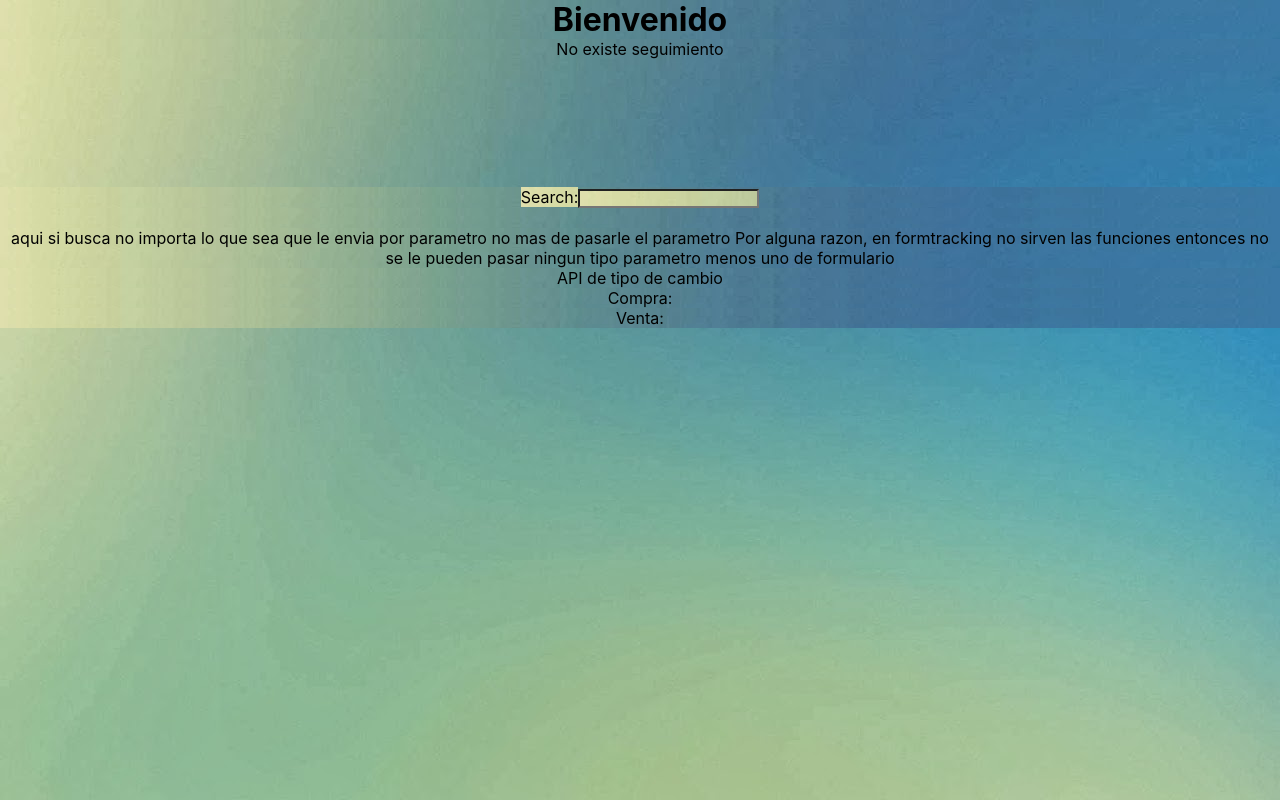
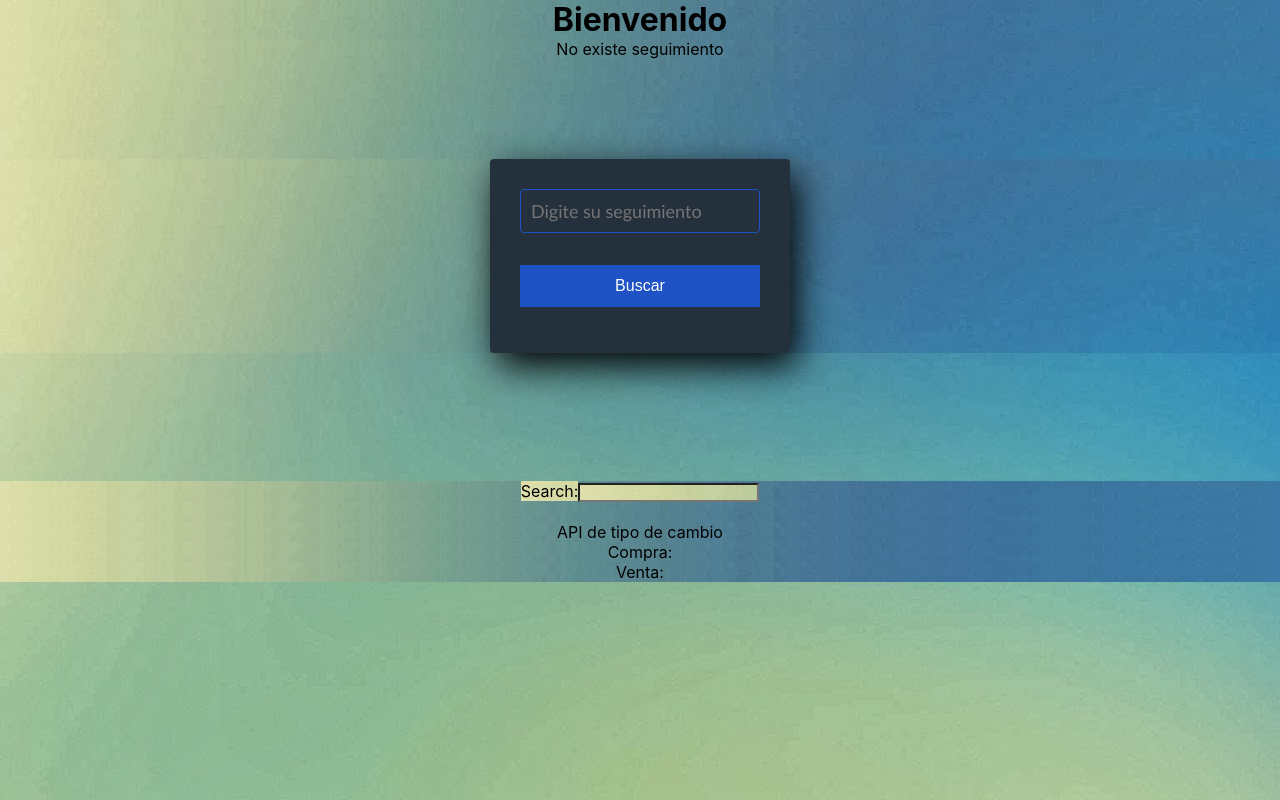
Before and after one commit to nosoyjaviero/trackingpage, a React (Create React App) app: page / in a window 1280 px wide. Built offline with nearby package versions, Linux system fonts and the light colour scheme; no server answers.

Commit message:
final 1.1

```diff
--- a/src/App.js
+++ b/src/App.js
@@ -78,8 +78,8 @@ function API() {
 
 //esqueleto de la pagina. Aqui se une los componentes y apis y funciones
 function App() {
-const [Estado,setEstado]=useState([]);
-var id="";
+  const [Estado, setEstado] = useState([]);
+  var id = "";
   const [allData, setAllData] = useState([]);
   const [filteredData, setFilteredData] = useState(allData);
 
@@ -97,23 +97,14 @@ var id="";
 
     filteredData.find(function (array, index) {
       if (array.id == value) {
-        id=array.id;
+        id = array.id;
         setEstado(array.Estado);
-
-        console.log(array.id);
-        console.log(value);
-        console.log(array.id == value);
-        console.log(id);
-
-
       } else {
 
       }
     });
 
   }
-
-
   useEffect(() => {
     axios('http://localhost/react/')
       .then(response => {
@@ -124,6 +115,8 @@ var id="";
         console.log('Error getting fake data: ' + error);
       })
   }, []);
+
+
 
   return (
 
@@ -137,7 +130,7 @@ var id="";
 
         {Seguimiento(a)}
 
-
+        <NameForm />
 
         <div style={{ margin: '0 auto', marginTop: '10%' }}>
           <label>Search:</label>
@@ -148,13 +141,6 @@ var id="";
         </div>
 
 
-        <div>
-          aqui si busca no importa lo que sea que le envia por parametro
-          no mas de pasarle el parametro
-          Por alguna razon, en formtracking no sirven las funciones
-          entonces no se le pueden pasar ningun tipo  parametro
-          menos uno de formulario
-        </div>
 
       </body>
 
--- a/src/NameForm.js
+++ b/src/NameForm.js
@@ -7,6 +7,8 @@ import axios from 'axios';
 
 
 function Seguimiento() {
+
+  const [Info,SetInfo] = useState([]);
 
   var baseUrl = "http://localhost/react/";
 
@@ -57,6 +59,7 @@ class NameForm extends React.Component {
   }
 
   onChange = e =>{
+
     const {name, value} = e.target;
     this.setState({
       [name]: value,
@@ -75,6 +78,7 @@ class NameForm extends React.Component {
 
     if(valido){
       a=parseInt(this.state.nombre);
+
       console.log(a);
 
     }
@@ -104,4 +108,5 @@ class NameForm extends React.Component {
 
   }
 }
+
 export default NameForm;
```
